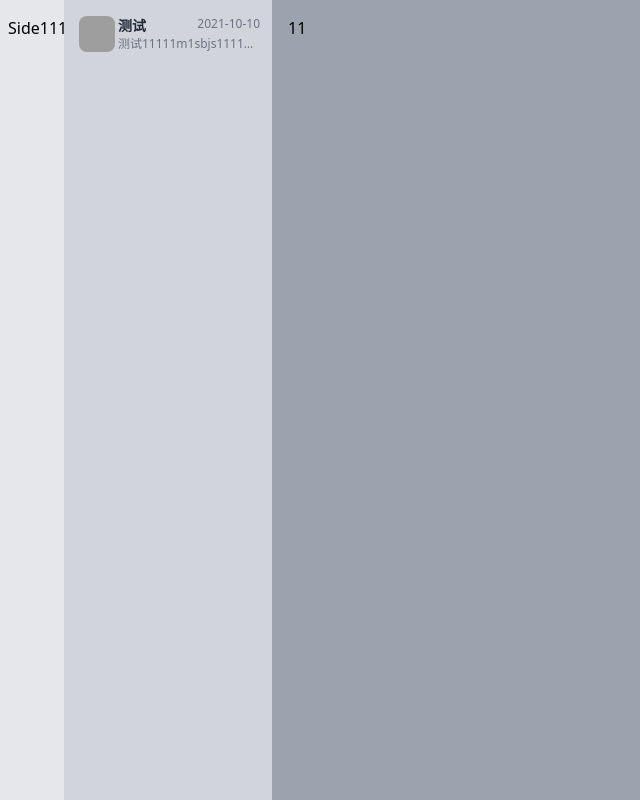
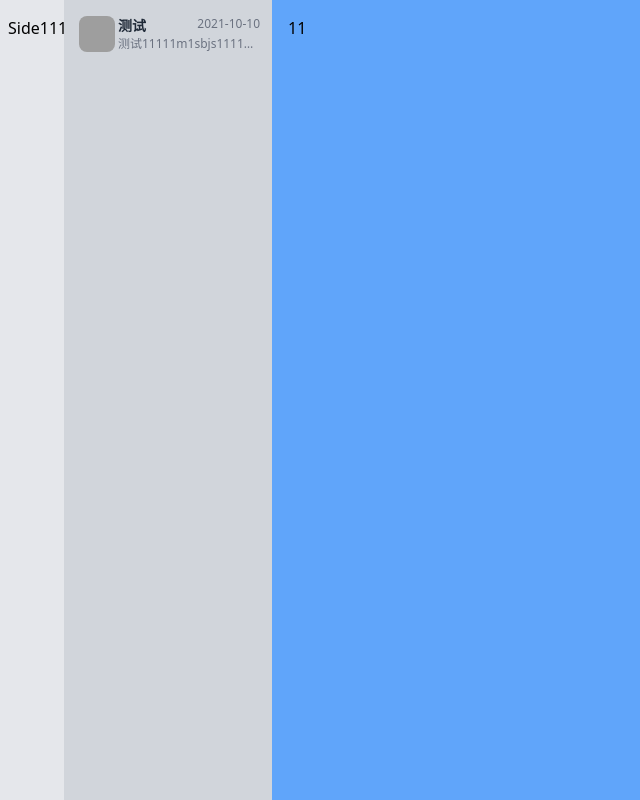
Before and after one commit to xu756/imlogic-web, a React (Vite) app: page /home in a window 1280 px wide. Shown: the whole page, without its empty margins (0-640 px from the left). Built offline with nearby package versions, Linux system fonts and the light colour scheme; grey boxes are pictures that could not be loaded.

Commit message:
layout bg

```diff
--- a/src/layout/layout.tsx
+++ b/src/layout/layout.tsx
@@ -5,13 +5,13 @@ import Area from '@/components/layout/area/area';
 const AuthRoute = () => {
     return (
         <div className="flex h-full">
-            <div className="w-16 bg-gray-200 py-4 px-2 ">
+            <div className=" w-16 bg-gray-200 py-4 px-2 ">
                 <Side />
             </div>
             <div className="w-52 bg-gray-300 ">
                 <Area />
             </div>
-            <div className="flex-1 bg-gray-400 p-4">
+            <div className="flex-1 bg-blue-400 p-4">
                 <Outlet />
             </div>
         </div>
```
